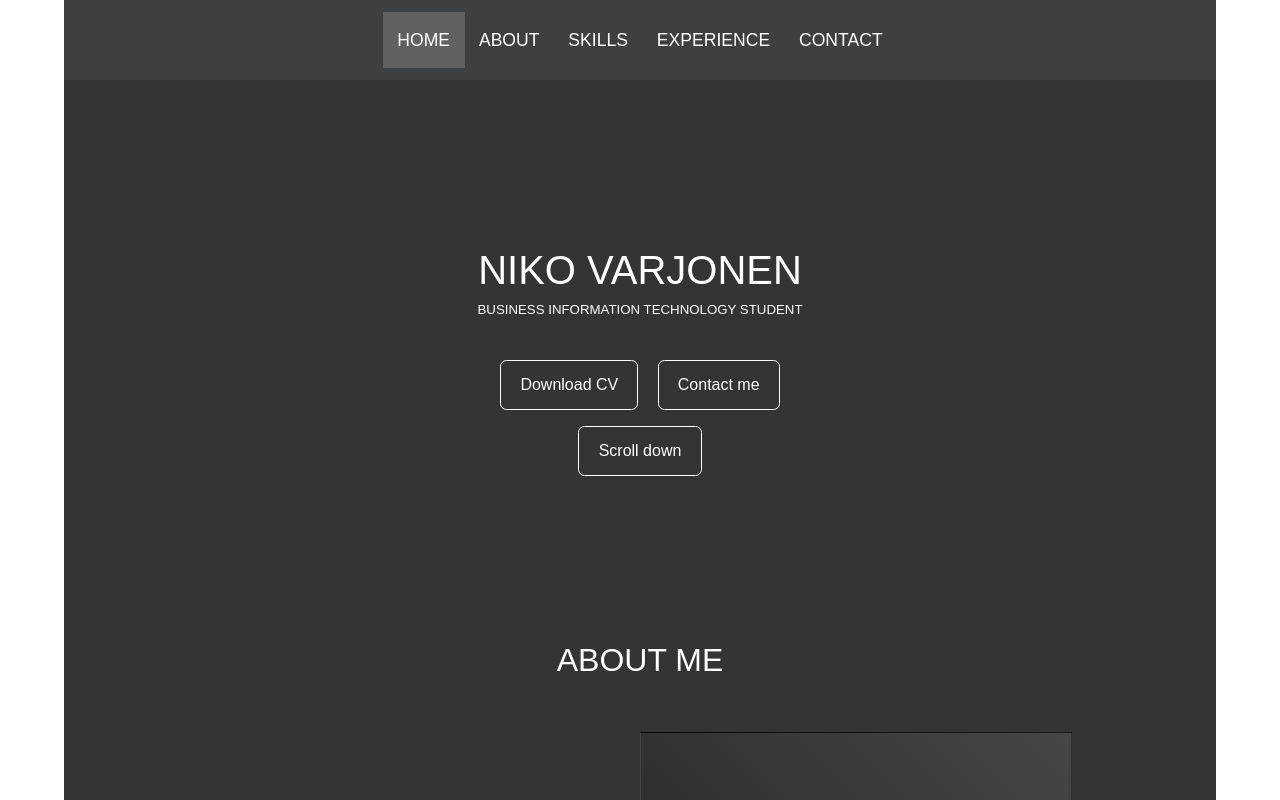
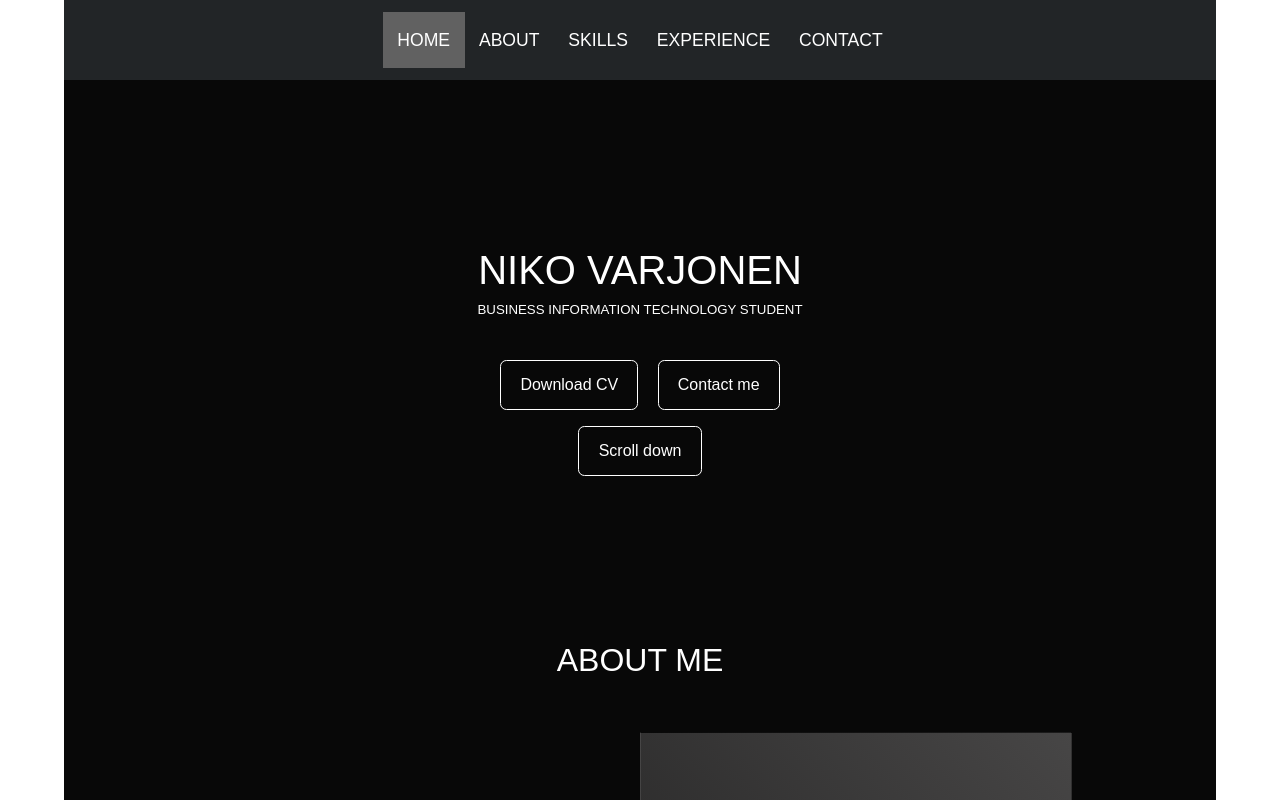
Before and after one commit to Nibbee/NikoVarjonen, a React (Create React App) app: page / in a window 1280 px wide. Shown: the top 800 px of the page. Built offline with nearby package versions, Linux system fonts and the light colour scheme.

Commit message:
Updated content and modified style

```diff
--- a/src/css/index.css
+++ b/src/css/index.css
@@ -10,7 +10,7 @@
 
 :root {
   --color-bg: #616161;
-  --color-bg-variant: #353434;
+  --color-bg-variant: #080808;
   --color-primary: #ffffff;
   --color-primary-variant: rgba(77, 84, 88, 0.4);
   --color-white: #fff;
```
